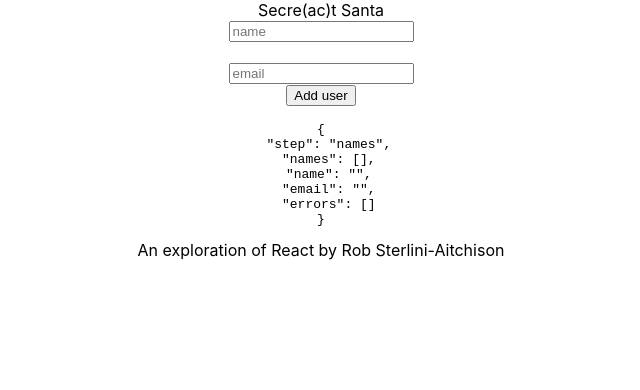
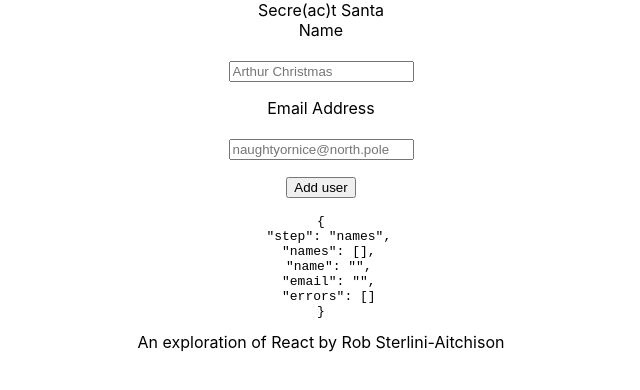
Before and after one commit to robsterlini/secreact-santa, a React (Create React App) app: page / in a window 1280 px wide. Shown: the top 390 px of the page, without its empty margins (319-959 px from the left). Built offline with nearby package versions, Linux system fonts and the light colour scheme.

Commit message:
wip(Fieldset): Abstract basic fieldset component
Signed-off-by: Rob Sterlini <github@robsterlini.co.uk>

```diff
--- a/src/App.js
+++ b/src/App.js
@@ -5,6 +5,7 @@ import './App.css';
 import { createId } from './utils/id.js';
 
 // import StepNames from './components/StepNames.js';
+import Fieldset from './components/Fieldset.js';
 
 const STEPS = [
   `names`,
@@ -74,8 +75,6 @@ class App extends React.Component {
         });
       }
 
-      console.log(`Errors`, errors);
-
       reject({
         errors,
       });
@@ -106,14 +105,9 @@ class App extends React.Component {
     }));
   };
 
-  handleChange = event => {
-    const {
-      name,
-      value,
-    } = event.target;
-
+  handleChange = ({ id, value }) => {
     this.setState({
-      [name]: value,
+      [id]: value,
       errors: [],
     });
   }
@@ -127,25 +121,9 @@ class App extends React.Component {
           {/*<StepNames names={this.state.names} />*/}
 
           <form onSubmit={this.onSubmit}>
-            <input name="name" placeholder="name" type="text" value={this.state.name} onChange={this.handleChange} ref={this.nameInput} />
-            <br/>
+            <Fieldset label="Name" id="name" placeholder="Arthur Christmas" errors={this.state.errors} onChangeCallback={this.handleChange} value={this.state.name} />
 
-            {!!this.state.errors.filter(error => error.field === `name`).length && <ul>
-              {this.state.errors.filter(error => error.field === `name`).map((error, errorIndex) => (
-                <li key={errorIndex}>{error.message}</li>
-              ))}
-            </ul>}
-
-            <br/>
-
-            <input name="email" placeholder="email" type="text" value={this.state.email} onChange={this.handleChange} />
-            <br/>
-
-            {!!this.state.errors.filter(error => error.field === `email`).length && <ul>
-              {this.state.errors.filter(error => error.field === `email`).map((error, errorIndex) => (
-                <li key={errorIndex}>{error.message}</li>
-              ))}
-            </ul>}
+            <Fieldset label="Email Address" id="email" type="email" placeholder="naughtyornice@north.pole" errors={this.state.errors} onChangeCallback={this.handleChange} value={this.state.email} />
 
             <button>Add user</button>
 
--- /dev/null
+++ b/src/components/Fieldset.css
@@ -0,0 +1,12 @@
+.Fieldset {
+  margin: 0 0 1rem;
+}
+
+.Fieldset-errors {
+  color: #AE0000;
+  list-style: none;
+}
+
+.Fieldset label {
+  display: block;
+}
--- /dev/null
+++ b/src/components/Fieldset.js
@@ -0,0 +1,47 @@
+import React, { useState, useEffect } from 'react';
+
+import './Fieldset.css';
+
+export default function Fieldset(props) {
+
+  const [errors, setErrors] = useState(props.errors);
+  const [value, setValue] = useState(props.value);
+
+  useEffect(() => {
+    setErrors(props.errors.filter(error => error.field === props.id));
+
+    if (props.value !== value) {
+      setValue(props.value);
+    }
+  }, [props.errors, props.id, value, props.value]);
+
+  const handleChange = event => {
+    const {
+      onChangeCallback,
+      id,
+    } = props;
+
+    setValue(event.target.value);
+
+    if (typeof(onChangeCallback) === `function`) {
+      onChangeCallback({
+        id,
+        value: event.target.value,
+      });
+    }
+  };
+
+  return (
+    <div className="Fieldset">
+      {props.label && (<label htmlFor={props.id}>{props.label}</label>)}<br/>
+
+      <input id={props.id} placeholder={props.placeholder} type="type" onChange={handleChange} value={value} />
+
+      {!!errors.length && <ul className="Fieldset-errors">
+        {errors.map((error, errorIndex) => (
+          <li key={errorIndex}>{error.message}</li>
+        ))}
+      </ul>}
+    </div>
+  );
+};
```
